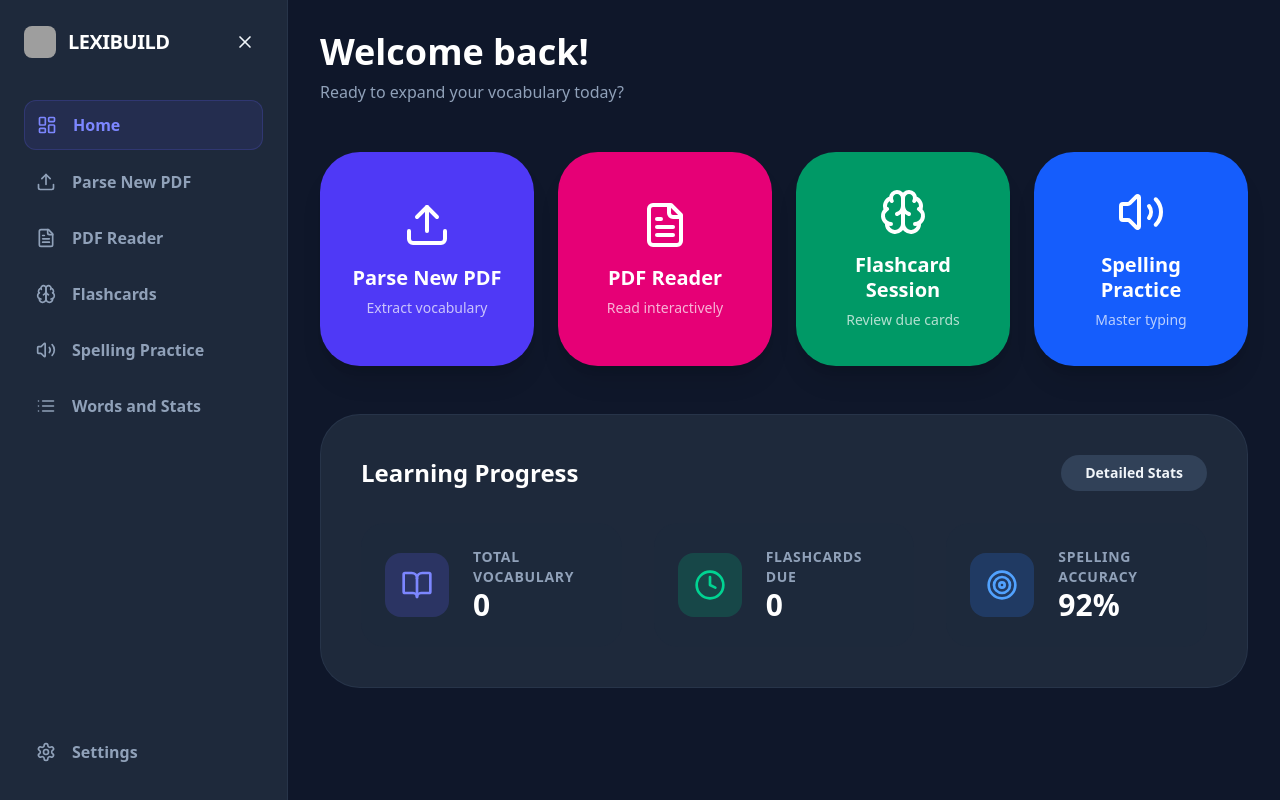
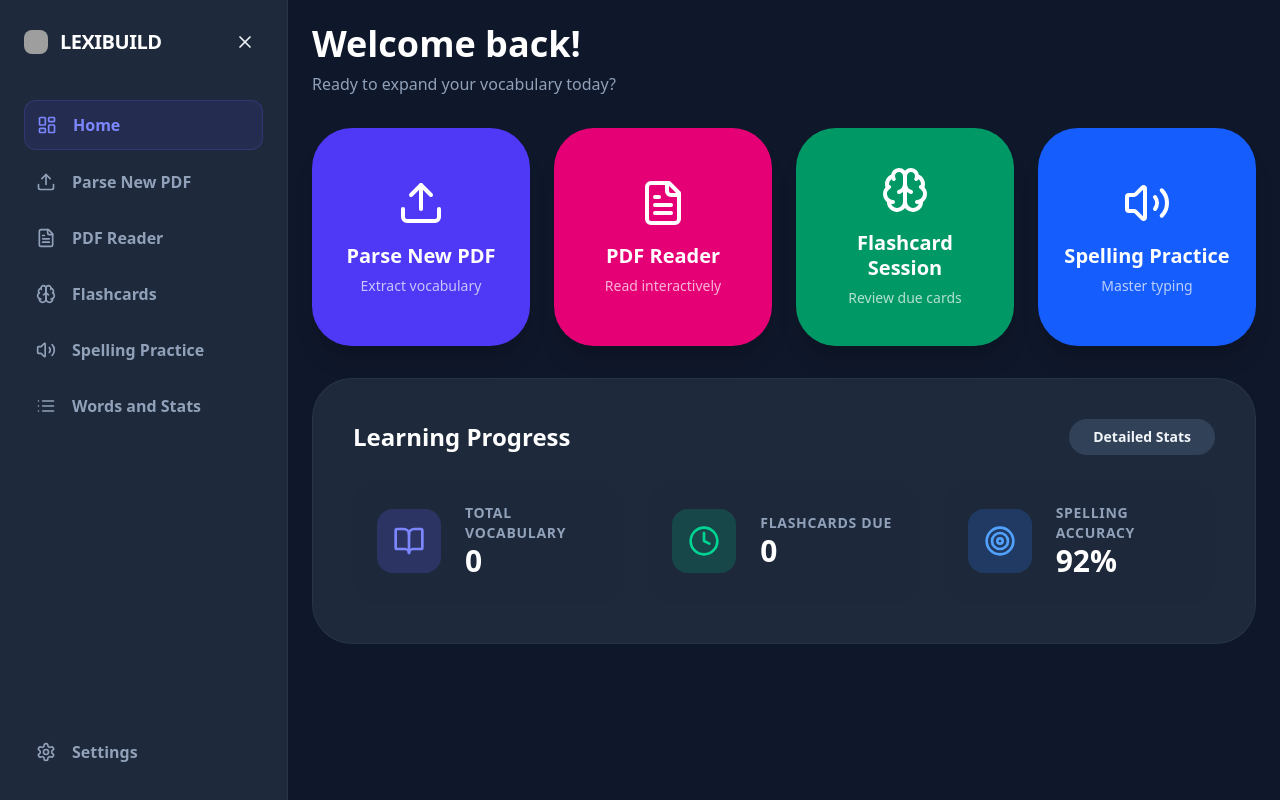
Before and after one commit to ObieHam/GemRSS, a Next.js app: page / in a window 1280 px wide. Built offline with nearby package versions, Linux system fonts and the light colour scheme; grey boxes are pictures that could not be loaded.

Commit message:
Update globals.css

```diff
--- a/app/globals.css
+++ b/app/globals.css
@@ -1 +1,12 @@
+/* Update app/globals.css */
 @import "tailwindcss";
+
+@theme {
+  /* Scale down the entire UI slightly */
+  --spacing-12: 2rem;  /* Reduced from 3rem */
+  --spacing-8: 1.5rem; /* Reduced from 2rem */
+}
+
+.container {
+  max-width: 1000px !important; /* Make main containers more compact */
+}
```
